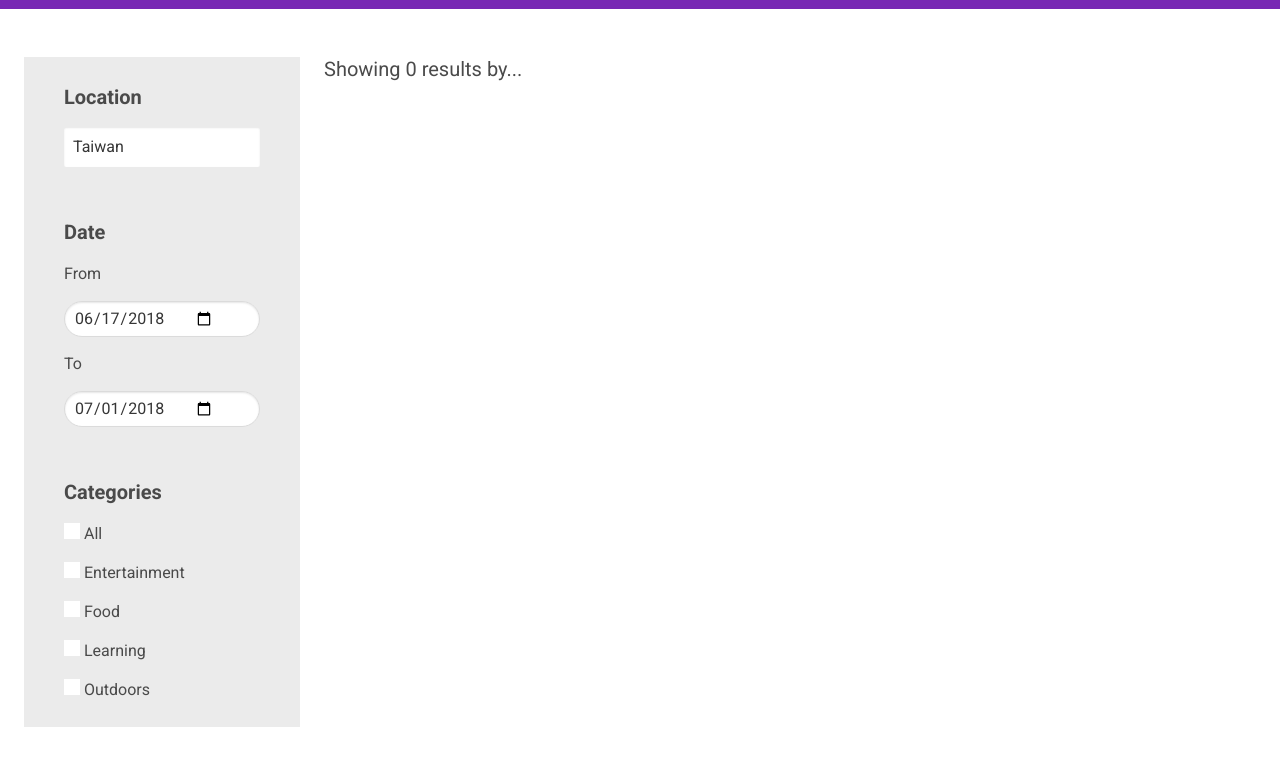
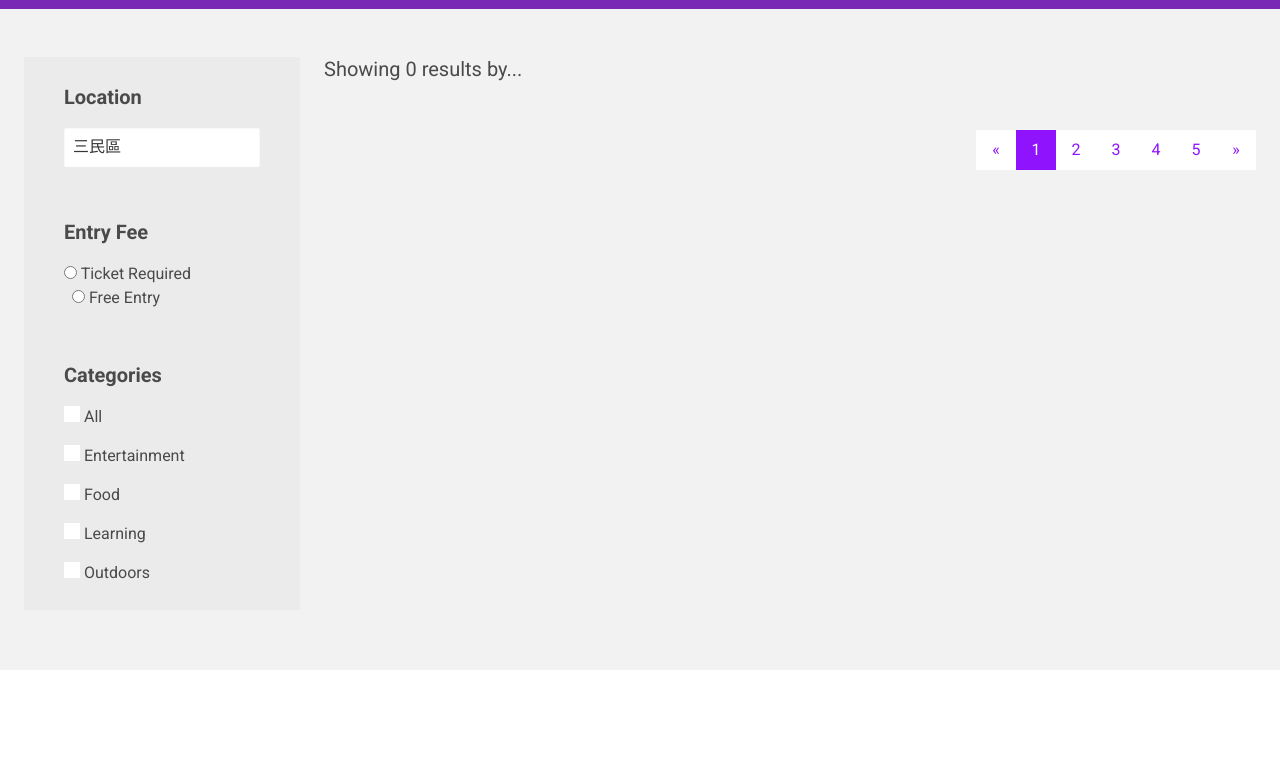
Before and after one commit to pentwo/f2e-challenge, a plain HTML site: page 02/public/index.html in a window 1280 px wide. Shown: the part 83-848 px from the top of the page. After the commit the page ends 800 px from the top, so only its background shows below. Drawn offline with nearby package versions, Linux system fonts and the light colour scheme; no server answers.

Commit message:
adjust color, add pagination layout(no function)

```diff
--- a/02/public/index.html
+++ b/02/public/index.html
@@ -29,18 +29,62 @@
       <div class="filter-card location">
         <label class="filter-card__title">Location</label>
         <select class="input" name="locations" id="locselecter">
-          <option value="twn">Taiwan</option>
-          <option value="aus">Australia</option>
+          <option value="807"> 三民區</option>
+          <option value="811"> 楠梓區</option>
+          <option value="813"> 左營區</option>
+          <option value="804"> 鼓山區</option>
+          <option value="803"> 鹽埕區</option>
+          <option value="801"> 前金區</option>
+          <option value="800"> 新興區</option>
+          <option value="802"> 苓雅區</option>
+          <option value="806"> 前鎮區</option>
+          <option value="805"> 旗津區</option>
+          <option value="812"> 小港區</option>
+          <option value="830"> 鳳山區</option>
+          <option value="831"> 大寮區</option>
+          <option value="833"> 鳥松區</option>
+          <option value="832"> 林園區</option>
+          <option value="814"> 仁武區</option>
+          <option value="840"> 大樹區</option>
+          <option value="815"> 大社區</option>
+          <option value="820"> 岡山區</option>
+          <option value="821"> 路竹區</option>
+          <option value="825"> 橋頭區</option>
+          <option value="826"> 梓官區</option>
+          <option value="827"> 彌陀區</option>
+          <option value="828"> 永安區</option>
+          <option value="824"> 燕巢區</option>
+          <option value="823"> 田寮區</option>
+          <option value="822"> 阿蓮區</option>
+          <option value="852"> 茄萣區</option>
+          <option value="829"> 湖內區</option>
+          <option value="842"> 旗山區</option>
+          <option value="843"> 美濃區</option>
+          <option value="845"> 內門區</option>
+          <option value="846"> 杉林區</option>
+          <option value="847"> 甲仙區</option>
+          <option value="844"> 六龜區</option>
+          <option value="851"> 茂林區</option>
+          <option value="848"> 桃源區</option>
+          <option value="849"> 那瑪夏區</option>
         </select>
 
       </div>
 
       <div class="filter-card date">
-        <label class="filter-card__title">Date</label>
-        <span>From</span>
+        <label class="filter-card__title">Entry Fee</label>
+        <!-- <span>From</span>
         <input class="input input-date-from" type="date" name="datefrom" id="">
         <span>To</span>
-        <input class="input input-date-to" type="date" name="dateto" id="">
+        <input class="input input-date-to" type="date" name="dateto" id=""> -->
+        <div class="control">
+          <label class="radio">
+            <input type="radio" name="answer"> Ticket Required
+          </label>
+          <label class="radio">
+            <input type="radio" name="answer"> Free Entry
+          </label>
+        </div>
       </div>
 
       <div class="filter-card categories">
@@ -123,6 +167,16 @@
           </div>
 
         </div> -->
+      </section>
+      <section class="paginations is-pulled-right">
+
+        <span class="page-pre">«</span>
+        <span class="page-1 current">1</span>
+        <span class="page-2">2</span>
+        <span class="page-3">3</span>
+        <span class="page-4">4</span>
+        <span class="page-5">5</span>
+        <span class="page-next">»</span>
 
       </section>
 
--- a/02/public/index.js
+++ b/02/public/index.js
@@ -1,14 +1,14 @@
 const API_URL =
   "https://data.kcg.gov.tw/api/action/datastore_search?resource_id=92290ee5-6e61-456f-80c0-249eae2fcc97";
 
-const inputDateFrom = document.querySelector(".input-date-from");
-const inputDateTo = document.querySelector(".input-date-to");
+// const inputDateFrom = document.querySelector(".input-date-from");
+// const inputDateTo = document.querySelector(".input-date-to");
 
-const today = moment(new Date());
-const oneWeek = moment(today).add(14, "d");
+// const today = moment(new Date());
+// const oneWeek = moment(today).add(14, "d");
 
-inputDateFrom.valueAsDate = today._i;
-inputDateTo.valueAsDate = oneWeek._d;
+// inputDateFrom.valueAsDate = today._i;
+// inputDateTo.valueAsDate = oneWeek._d;
 
 const searchTerm = document.querySelector(".searchTerm");
 
@@ -62,7 +62,7 @@ function populateResult({ records, _links }) {
           </p>
           <p class="extras extras--tag ">
             <span class="tag is-light is-medium">
-              ${record.Ticketinfo}
+              ${record.Ticketinfo || "免費參觀"}
             </span>
           </p>
           <div class="line-break"></div>
@@ -107,6 +107,7 @@ function createTag(text, el) {
   `;
 }
 
+// init state
 async function init() {
   const initText = "三民區";
   const result = await callsearch(initText);
```
Also changed, not shown: 02/public/index.css.
